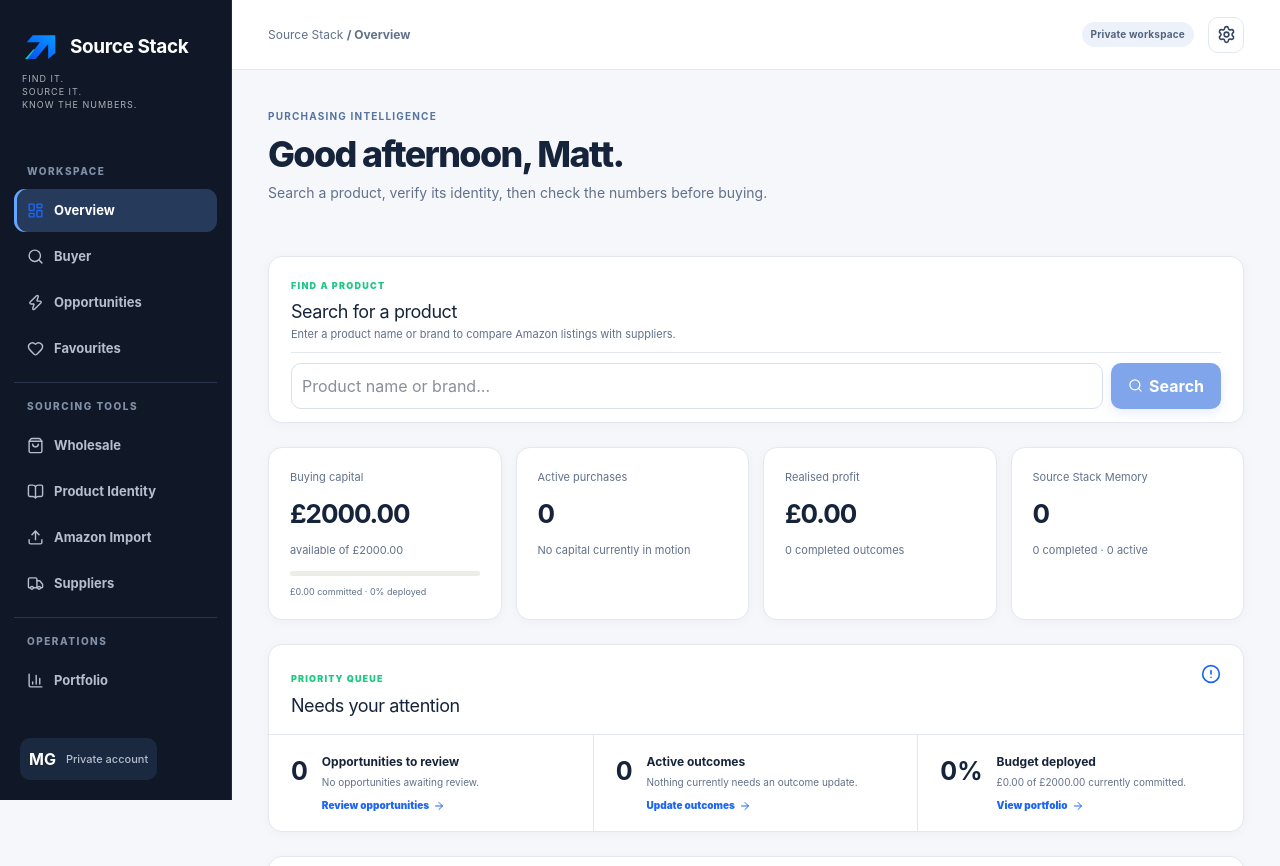
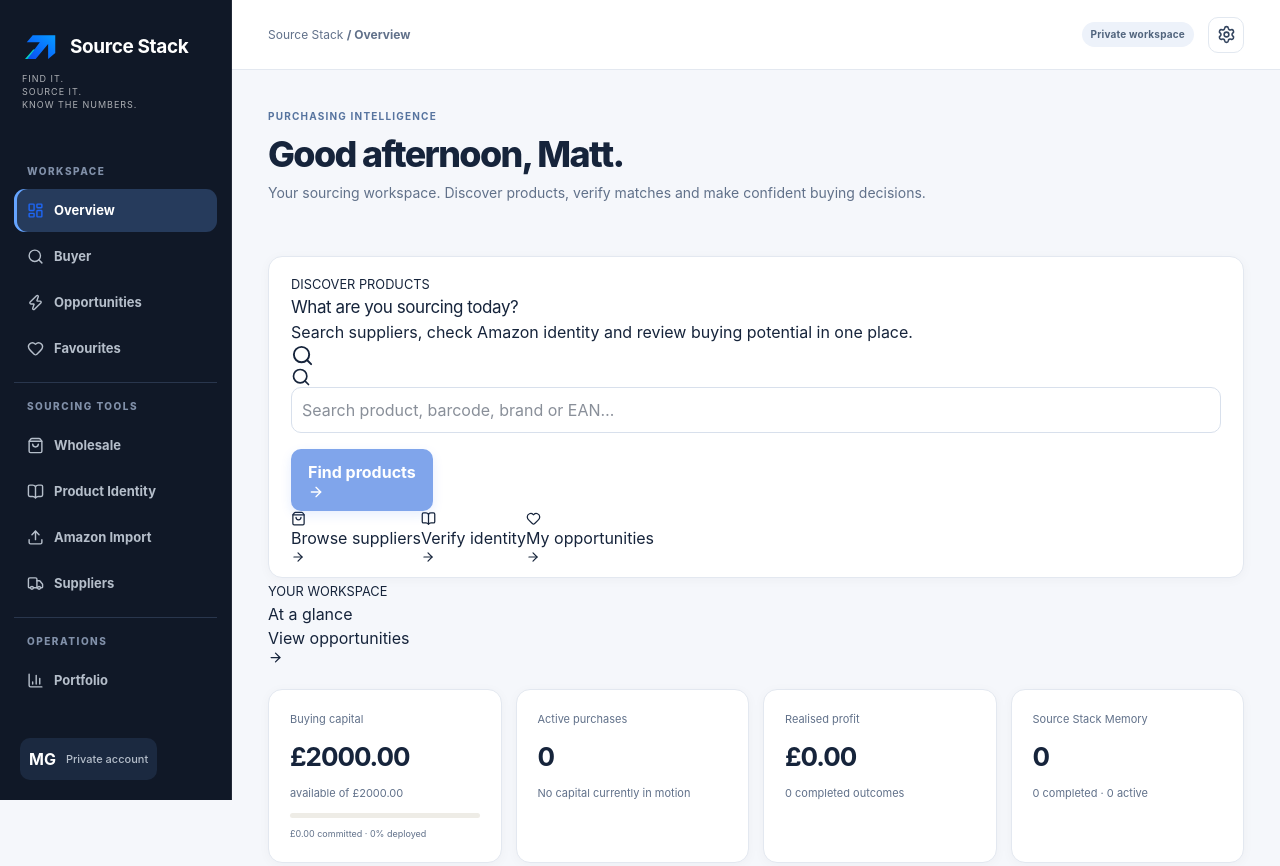
Before and after one commit to mattygribb-beep/stockwise, a Next.js app: page / in a window 1280 px wide. Shown: the top 866 px of the page. Built offline with nearby package versions, Linux system fonts and the light colour scheme.

Commit message:
Release 2: search-first dashboard and streamlined opportunity workspace

```diff
--- a/app/page.tsx
+++ b/app/page.tsx
@@ -102,7 +102,7 @@ function Opportunities({rows,setRows,openFinn}:{rows:Row[];setRows:React.Dispatc
  const open=rows.filter(r=>r.status==='Shortlisted'||r.status==='Analysed')
  const remove=(id:string)=>setRows(v=>v.filter(r=>r.id!==id))
  return <><Title k="BUYING" t="Opportunities" p="Products you've saved to compare and revisit."/>
- {open.length===0?<section className="emptyState"><b>Your shortlist is empty.</b><span>Save a product while searching to find it here later.</span><button className="primary" onClick={()=>openFinn()}>Find a product</button></section>:<section><div className="table"><table><thead><tr><th>Product</th><th>Supplier</th><th>Unit cost</th><th>Case qty</th><th>Case cost</th><th>Identity</th><th>Finn status</th><th>Actions</th></tr></thead><tbody>{open.map(r=><tr key={r.id}><td><b>{r.product}</b><small>{r.ean||'EAN not verified'}</small></td><td>{r.supplier||'—'}</td><td>{gbp(r.buy)}</td><td>{r.qty}</td><td><b>{gbp(r.buy*r.qty)}</b></td><td><span className={'identityBadge '+(r.identityStatus==='VERIFIED'?'verified':'review')}>{r.identityStatus||'UNVERIFIED'}</span></td><td><span className={'identityBadge '+(r.finnStatus==='READY'?'verified':'review')}>{r.finnStatus||'NOT READY'}</span></td><td><div className="quick"><button onClick={()=>openFinn(r.ean||r.product)}>Review in Finn</button><button onClick={()=>remove(r.id)}>Remove</button></div></td></tr>)}</tbody></table></div></section>}</>}
+ {open.length===0?<section className="emptyState"><b>Your shortlist is empty.</b><span>Save a product while searching to find it here later.</span><button className="primary" onClick={()=>openFinn()}>Find a product</button></section>:<section><div className="release2OpportunityIntro"><div><small>SHORTLIST</small><h2>{open.length} products to review</h2><p>Verify the product and check fees before committing capital.</p></div><button className="primary" onClick={()=>openFinn()}>Find more <ArrowRight size={15}/></button></div><div className="table release2OpportunityTable"><table><thead><tr><th>Product</th><th>Supplier</th><th>Unit cost</th><th>Case qty</th><th>Case cost</th><th>Identity</th><th>Buyer status</th><th>Actions</th></tr></thead><tbody>{open.map(r=><tr key={r.id}><td><b>{r.product}</b><small>{r.ean||'EAN not verified'}</small></td><td>{r.supplier||'—'}</td><td>{gbp(r.buy)}</td><td>{r.qty}</td><td><b>{gbp(r.buy*r.qty)}</b></td><td><span className={'identityBadge '+(r.identityStatus==='VERIFIED'?'verified':'review')}>{r.identityStatus||'UNVERIFIED'}</span></td><td><span className={'identityBadge '+(r.finnStatus==='READY'?'verified':'review')}>{r.finnStatus||'NOT READY'}</span></td><td><div className="quick"><button onClick={()=>openFinn(r.ean||r.product)}>Review product <ArrowRight size={13}/></button><button onClick={()=>remove(r.id)}>Remove</button></div></td></tr>)}</tbody></table></div></section>}</>}
 function Table({rows,actions=false,purchase,complete}:{rows:Row[],actions?:boolean,purchase?:(x:string)=>void,complete?:(x:string)=>void}){return <div className="table"><table><thead><tr><th>Product</th><th>Supplier</th><th>Capital</th><th>Decision</th><th>Status</th>{actions&&<th>Next</th>}</tr></thead><tbody>{rows.map(r=><tr key={r.id}><td><b>{r.product}</b><small>{r.ean}</small></td><td>{r.supplier}</td><td>{gbp(r.buy*r.qty)}</td><td><span className={'pill '+r.decision.replace(' ','').toLowerCase()}>{r.decision}</span></td><td>{r.status}</td>{actions&&<td>{r.status==='Analysed'?<button onClick={()=>purchase?.(r.id)}>Mark purchased</button>:r.status!=='Completed'?<button onClick={()=>complete?.(r.id)}>Complete outcome</button>:<b>Remembered</b>}</td>}</tr>)}</tbody></table></div>}
 
 function Rule({label,help,value,set,prefix,unit}:{label:string;help:string;value:number;set:(v:number)=>void;prefix?:string;unit?:string}){return <div className="ruleRow"><div className="ruleCopy"><b>{label}</b><small>{help}</small></div><div className="ruleInput">{prefix&&<span>{prefix}</span>}<input type="number" inputMode="decimal" value={value} onFocus={e=>e.currentTarget.select()} onChange={e=>{if(e.target.value!=='')set(Number(e.target.value))}}/>{unit&&<span>{unit}</span>}</div></div>}
@@ -114,11 +114,11 @@ function Overview({rows,budget,active,realised,go,openFinn}:{rows:Row[];budget:n
  const activeRows=rows.filter(r=>['Purchased','Selling'].includes(r.status)); const completed=rows.filter(r=>r.status==='Completed'); const test=rows.filter(r=>r.decision==='REVIEW'&&r.status==='Analysed')
  const expected=completed.reduce((s,r)=>s+(r.sell-r.buy)*r.qty,0); const actual=completed.reduce((s,r)=>s+((r.actualSell||r.sell)-r.buy)*r.qty,0)
  const stages=['Analysed','Shortlisted','Purchased','Selling','Completed']; const pct=budget?Math.min(100,active/budget*100):0
- return <><div className="overviewHero"><Title k="PURCHASING INTELLIGENCE" t={greeting+', Matt.'} p="Search a product, verify its identity, then check the numbers before buying."/></div>
- <section className="overviewFindProduct"><div className="sectionHead"><div><small>FIND A PRODUCT</small><h2>Search for a product</h2><p>Enter a product name or brand to compare Amazon listings with suppliers.</p></div></div><div className="quick"><input style={{flex:1,minWidth:240}} value={findQuery} onChange={e=>setFindQuery(e.target.value)} onKeyDown={e=>{if(e.key==='Enter'&&findQuery.trim())openFinn(findQuery)}} placeholder="Product name or brand…"/><button className="primary" disabled={!findQuery.trim()} onClick={()=>openFinn(findQuery)}><Search size={15}/> Search</button></div></section>
+ return <><div className="overviewHero"><Title k="PURCHASING INTELLIGENCE" t={greeting+', Matt.'} p="Your sourcing workspace. Discover products, verify matches and make confident buying decisions."/></div>
+ <section className="overviewFindProduct release2Search"><div className="release2SearchHeader"><div><small>DISCOVER PRODUCTS</small><h2>What are you sourcing today?</h2><p>Search suppliers, check Amazon identity and review buying potential in one place.</p></div><span className="release2SearchIcon"><Search size={23}/></span></div><div className="release2SearchBar"><Search size={20}/><input aria-label="Search product, barcode or brand" value={findQuery} onChange={e=>setFindQuery(e.target.value)} onKeyDown={e=>{if(e.key==='Enter'&&findQuery.trim())openFinn(findQuery)}} placeholder="Search product, barcode, brand or EAN…"/><button className="primary" disabled={!findQuery.trim()} onClick={()=>openFinn(findQuery)}>Find products <ArrowRight size={16}/></button></div><div className="release2QuickLinks"><button onClick={()=>go("Wholesale")}><ShoppingBag size={15}/> Browse suppliers <ArrowRight size={14}/></button><button onClick={()=>go("Product Identity")}><BookOpen size={15}/> Verify identity <ArrowRight size={14}/></button><button onClick={()=>go("Opportunities")}><Heart size={15}/> My opportunities <ArrowRight size={14}/></button></div></section>
 
  <div className="mobileHomeQuick"><button onClick={()=>go("Favourites")}><Heart size={19}/> Saved products <ArrowRight size={15}/></button><button onClick={()=>go("Opportunities")}><AlertCircle size={19}/> Review opportunities <ArrowRight size={15}/></button></div><button type="button" className="mobileDashboardToggle" aria-expanded={mobileDetails} onClick={()=>setMobileDetails(v=>!v)}>{mobileDetails?"Hide dashboard details":"Show dashboard details"} <ArrowRight size={15}/></button><div className={mobileDetails?"mobileDashboardExpanded":"mobileDashboardCollapsed"}>
- <div className="cards overviewCards"><div className="metric capitalMetric"><span>Buying capital</span><strong>{gbp(Math.max(0,budget-active))}</strong><small>available of {gbp(budget)}</small><div className="miniBar"><i style={{width:pct+'%'}}/></div><em>{gbp(active)} committed · {Math.round(pct)}% deployed</em></div><Metric l="Active purchases" v={String(activeRows.length)} s={activeRows.length?gbp(active)+' committed':'No capital currently in motion'}/><Metric l="Realised profit" v={gbp(realised)} s={completed.length+' completed outcome'+(completed.length===1?'':'s')}/><Metric l="Source Stack Memory" v={String(rows.length)} s={completed.length+' completed · '+activeRows.length+' active'}/></div>
+ <div className="release2DashboardHeading"><div><small>YOUR WORKSPACE</small><h2>At a glance</h2></div><button onClick={()=>go("Opportunities")}>View opportunities <ArrowRight size={15}/></button></div><div className="cards overviewCards"><div className="metric capitalMetric"><span>Buying capital</span><strong>{gbp(Math.max(0,budget-active))}</strong><small>available of {gbp(budget)}</small><div className="miniBar"><i style={{width:pct+'%'}}/></div><em>{gbp(active)} committed · {Math.round(pct)}% deployed</em></div><Metric l="Active purchases" v={String(activeRows.length)} s={activeRows.length?gbp(active)+' committed':'No capital currently in motion'}/><Metric l="Realised profit" v={gbp(realised)} s={completed.length+' completed outcome'+(completed.length===1?'':'s')}/><Metric l="Source Stack Memory" v={String(rows.length)} s={completed.length+' completed · '+activeRows.length+' active'}/></div>
  <section className="attention"><div className="overviewSectionHead"><div><small>PRIORITY QUEUE</small><h2>Needs your attention</h2></div><AlertCircle size={20}/></div><div className="attentionGrid">
   <Attention n={test.length} title="Opportunities to review" text={test.length?test[0].product:'No opportunities awaiting review.'} action="Review opportunities" click={()=>go('Opportunities')}/>
   <Attention n={activeRows.length} title="Active outcomes" text={activeRows.length?activeRows[0].product+' is '+activeRows[0].status.toLowerCase()+'.':'Nothing currently needs an outcome update.'} action="Update outcomes" click={()=>go('Opportunities')}/>
```
